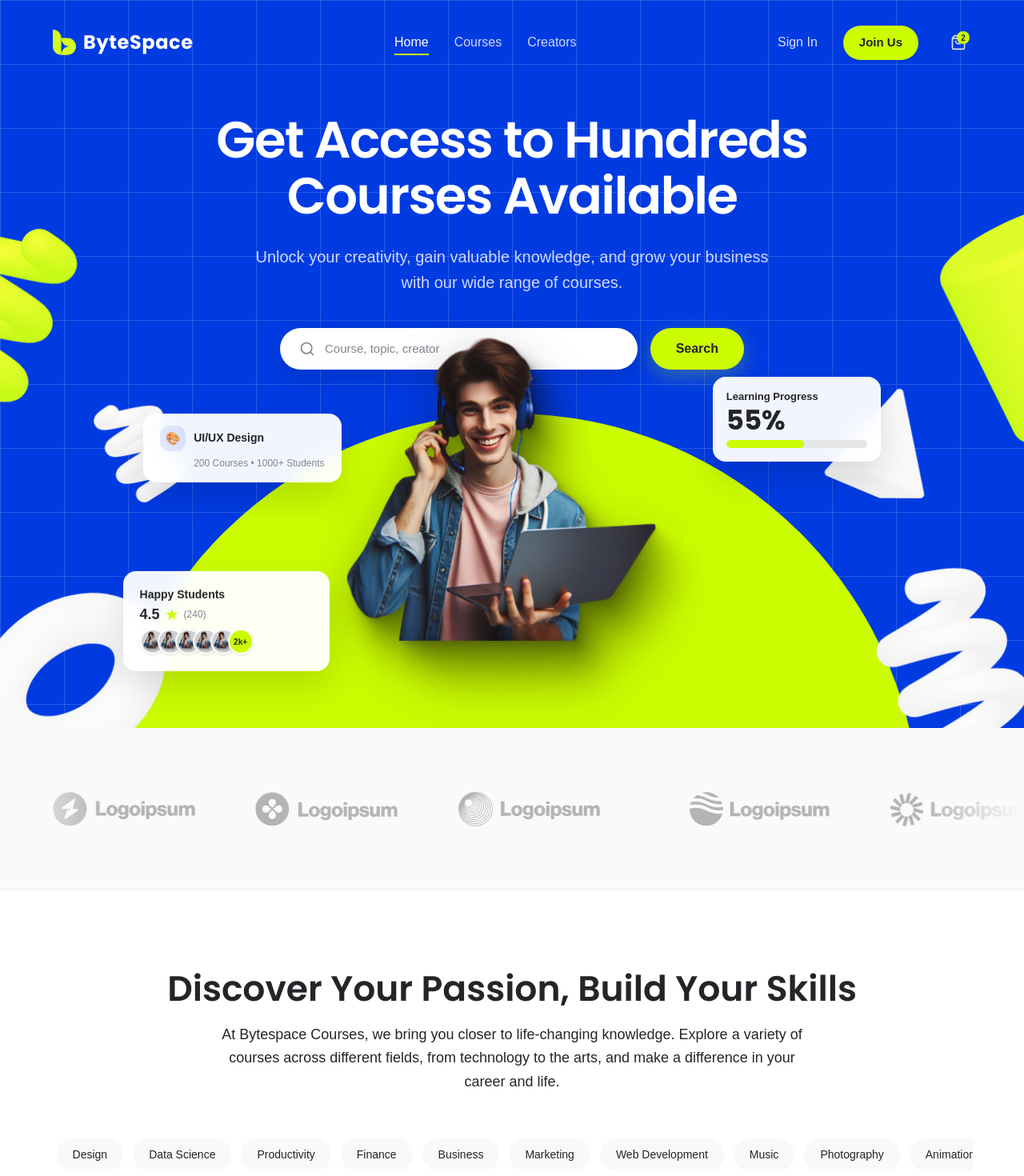
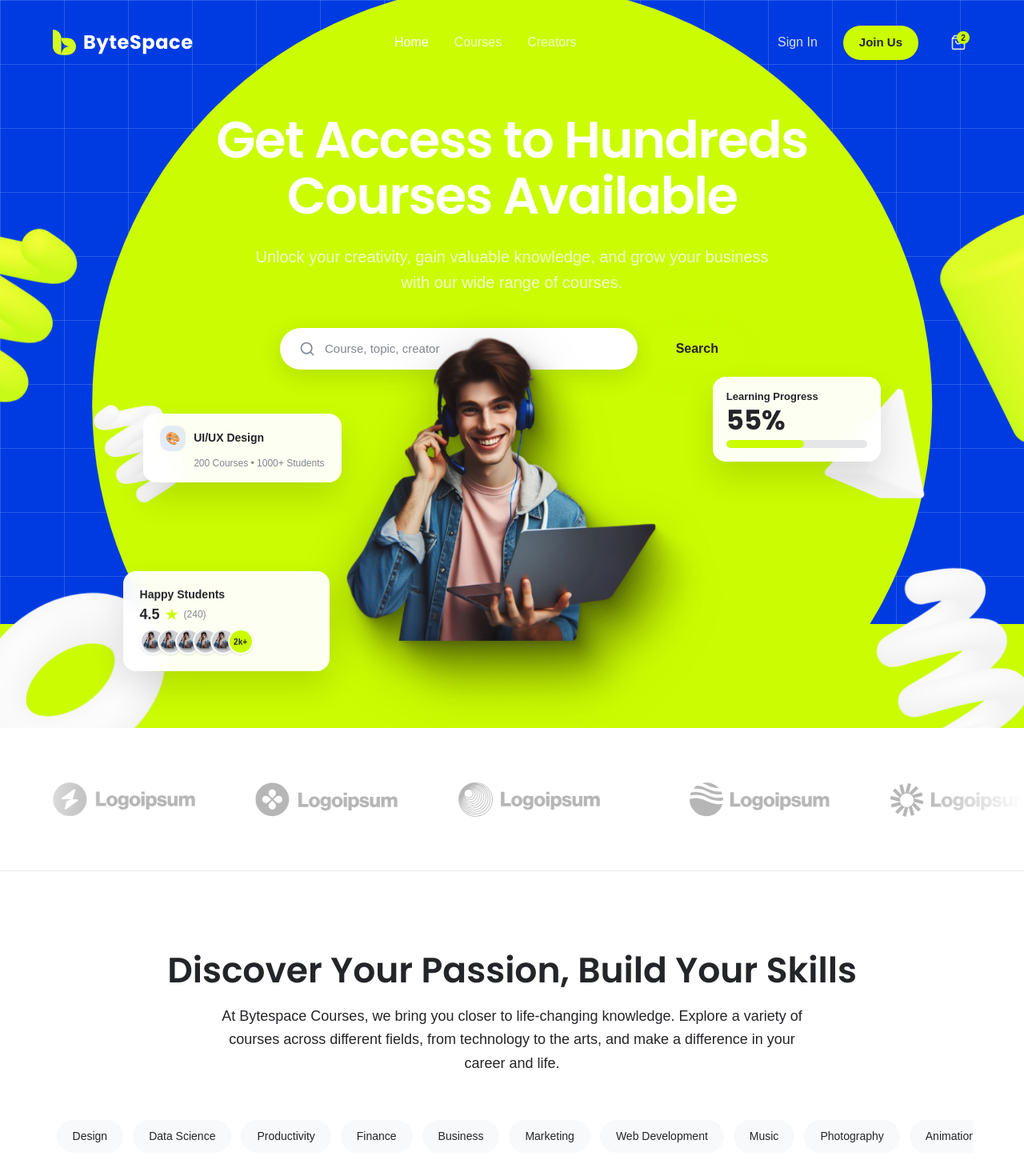
Before and after one commit to ovishkh/CohortsHub, a Next.js app: page / in a window 1280 px wide. Shown: the top 1470 px of the page at 80% size. Built offline with nearby package versions, Linux system fonts and the light colour scheme; a web font is replaced by a local one.

Commit message:
fix: eliminate blue gap at hero bottom — lime fill strip + dome bottom-anchor

```diff
--- a/src/app/page.tsx
+++ b/src/app/page.tsx
@@ -193,7 +193,7 @@ export default function Home() {
         );
 
   return (
-    <div className="flex flex-col min-h-screen overflow-x-hidden">
+    <div className="flex flex-col min-h-screen overflow-x-hidden" style={{gap: 0}}>
 
       {/* 1. Hero Section (Hero_Frame #1:1695 - 1440x1024) */}
       <section className="relative bg-[#003BE2] w-full overflow-hidden" style={{height: 'clamp(760px, 71.1vw, 1024px)'}}>
@@ -235,26 +235,22 @@ export default function Home() {
         </div>
 
         {/* ── Visuals Layer (absolute, fills entire section) ─────────────── */}
-        <div className="absolute inset-0 pointer-events-none overflow-hidden">
+        <div className="absolute inset-0 pointer-events-none">
           <div className="relative w-full max-w-[1440px] h-full mx-auto">
 
             {/*
-              LIME DOME  (#1:1866 in Figma)
-              Figma: x=145, y=582, w=1149, h=1149  (1440px frame)
-              Center of circle: x=145+1149/2=719.5  y=582+1149/2=1156.5
-              At 1440px width  → center-x is dead-center (720px).
-              The circle center sits at y=1156 which is BELOW the 1024px hero
-              → roughly 132px below bottom.  So top of circle = 582px.
-              We translate this proportionally: top = 56.8% of hero height.
+              LIME DOME — anchored from bottom so it ALWAYS bleeds past hero edge.
+              A solid lime rectangle at the very bottom fills any corner gaps from the circle arc.
             */}
+            {/* Lime fill strip — eliminates any blue gap at section bottom corners */}
+            <div className="absolute bottom-0 left-0 right-0 h-[130px] bg-[#CBFC01] z-10 pointer-events-none" />
+            {/* Main lime dome circle */}
             <div
               className="absolute left-1/2 -translate-x-1/2 rounded-full bg-[#CBFC01] z-10 pointer-events-none"
               style={{
-                /* Scale the 1149px circle relative to viewport width, capped at 1149px */
-                width:  'clamp(480px, 79.8vw, 1149px)',
-                height: 'clamp(480px, 79.8vw, 1149px)',
-                /* top = 582/1024 = 56.8% of hero height */
-                top: 'clamp(380px, 56.8%, 582px)',
+                width:  'clamp(500px, 82vw, 1149px)',
+                height: 'clamp(500px, 82vw, 1149px)',
+                bottom: '-120px',
               }}
             />
 
@@ -351,7 +347,7 @@ export default function Home() {
       </section>
 
       {/* 2. Trusted By (Logos) - Continuous Marquee Ticker */}
-      <section className="bg-[#FAFAFA] h-[120px] sm:h-[160px] lg:h-[202px] flex items-center justify-center border-b border-shuttle-gray-100 overflow-hidden relative">
+      <section className="bg-white h-[100px] sm:h-[140px] lg:h-[180px] flex items-center justify-center border-b border-shuttle-gray-100 overflow-hidden relative -mt-px">
         <div className="w-full flex items-center overflow-hidden [mask-image:linear-gradient(to_right,transparent,black_10%,black_90%,transparent)]">
           <div className="flex shrink-0 animate-marquee items-center gap-12 sm:gap-20 lg:gap-28 py-2 hover:[animation-play-state:paused] cursor-pointer">
             <Image src="/logo-strip.svg" alt="Trusted Companies" width={1132} height={42} className="h-7 sm:h-9 lg:h-11 w-auto opacity-60 grayscale hover:grayscale-0 transition-all" />
```
